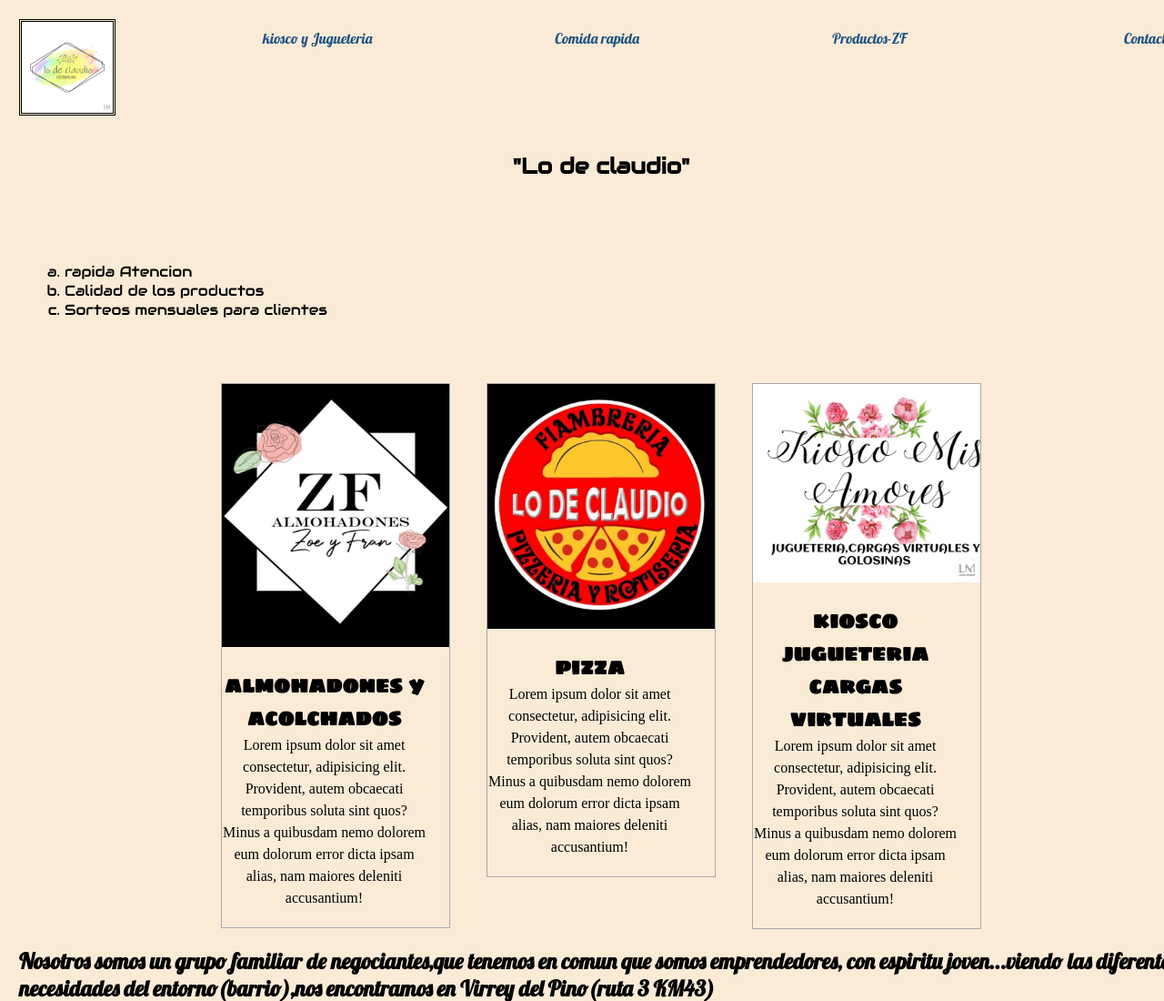
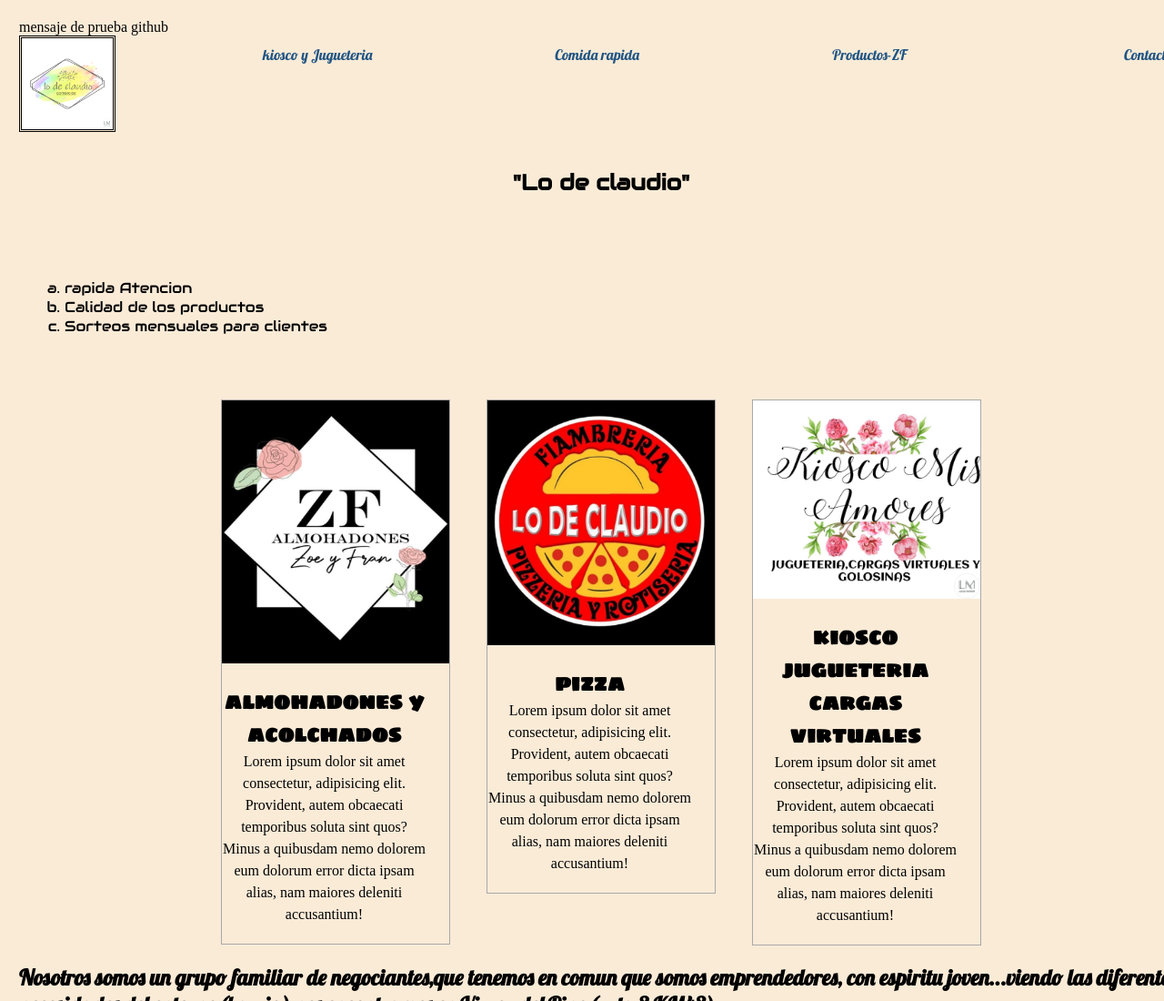
Before and after one commit to fabianmena/lo-de-claudio, a plain HTML site: page index.html in a window 1280 px wide. Shown: the top 1100 px of the page at 91% size. Drawn offline with Linux system fonts and the light colour scheme.

```diff
--- a/index.html
+++ b/index.html
@@ -16,7 +16,7 @@
 </head>
 <body>
     <header>
-        <section>
+        <section><p>mensaje de prueba github</p>
             <nav>
                 <ol class="lista">
                     <img class="icono__marca" src="resourses/icono.jpg" alt="">
```
Also changed, not shown: 1 other file.
